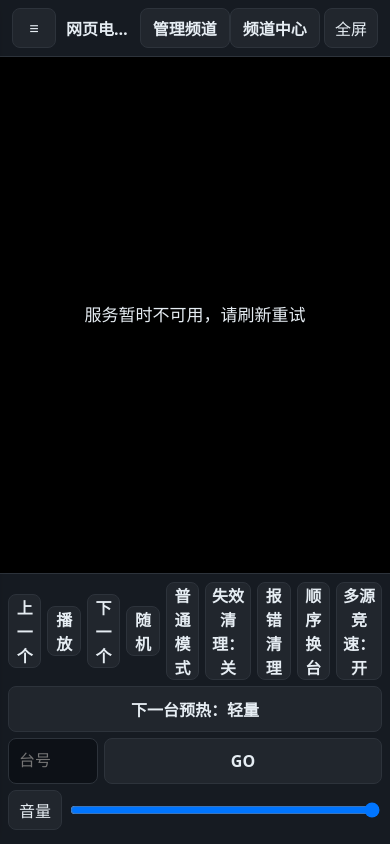
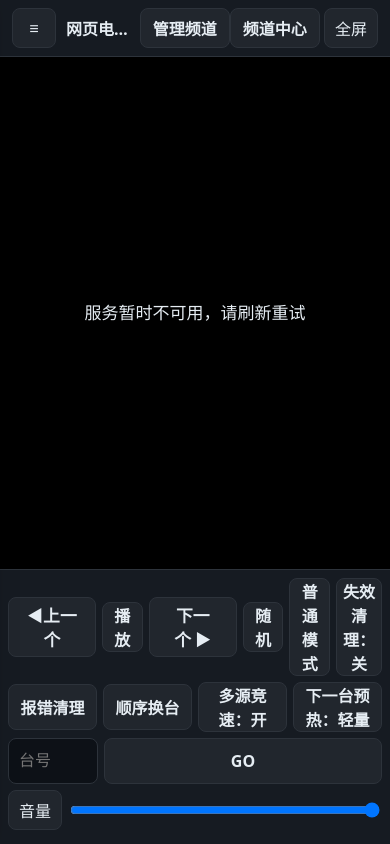
Before and after one commit to Nzy189/iptv-QA, a plain HTML site: page iptv_qa/playback/assets/index.html in a window 390 px wide. Drawn offline with Linux system fonts and the light colour scheme; files that its build step writes are made by us from their sources; no server answers; files whose address does not match are found by name.

Commit message:
style(player): enlarge prev/next buttons on touch screens
Car-head-unit browsers expose no Media Session, so the on-screen media
card cannot drive channel switching. As a practical fallback, enlarge the
player's own previous/next buttons with arrow marks on coarse-pointer /
touch screens so they are easy to tap from a car display or phone.

Co-Authored-By: Claude Opus 5 <noreply@anthropic.com>

```diff
--- a/iptv_qa/playback/assets/style.css
+++ b/iptv_qa/playback/assets/style.css
@@ -282,3 +282,10 @@ video { width: 100%; height: 100%; object-fit: contain; }
 }
 
 .ctl-btn.destructive{background:#722f37;border-color:#f85149;color:#fff}.topbar-actions a{display:inline-flex;align-items:center;justify-content:center;min-height:40px;padding:0 12px;border:1px solid var(--line);border-radius:8px;background:var(--panel-2);color:var(--text);text-decoration:none;font-weight:600}.topbar-actions a:hover{border-color:var(--accent)}#cleanup-status{padding:0 12px;color:#e4ba71}
+
+/* Car / touch screens: enlarge the channel-step buttons for finger use. */
+@media (hover: none), (pointer: coarse) {
+  #prev-btn, #next-btn { min-height: 60px; min-width: 88px; padding: 0 18px; font-size: 1.05rem; }
+  #prev-btn::before { content: '\25C0 '; }
+  #next-btn::after { content: ' \25B6'; }
+}
```
Also changed, not shown: 3 other files.
